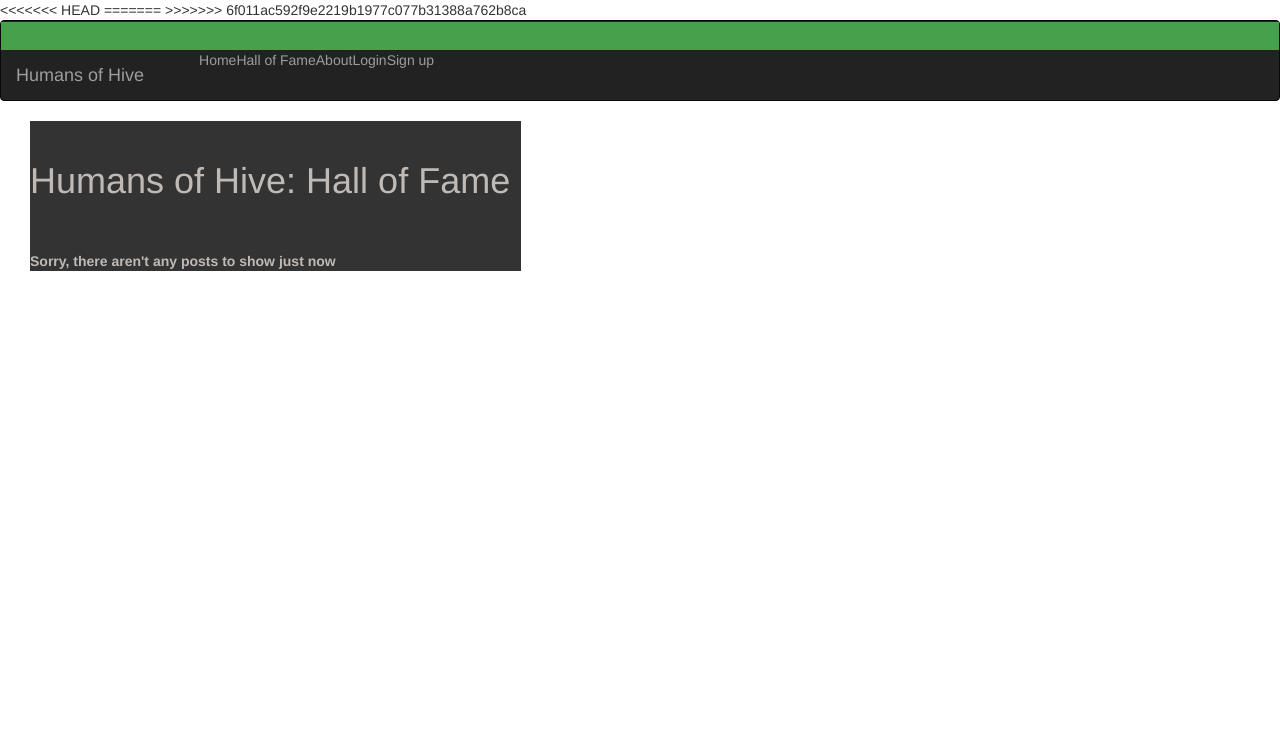
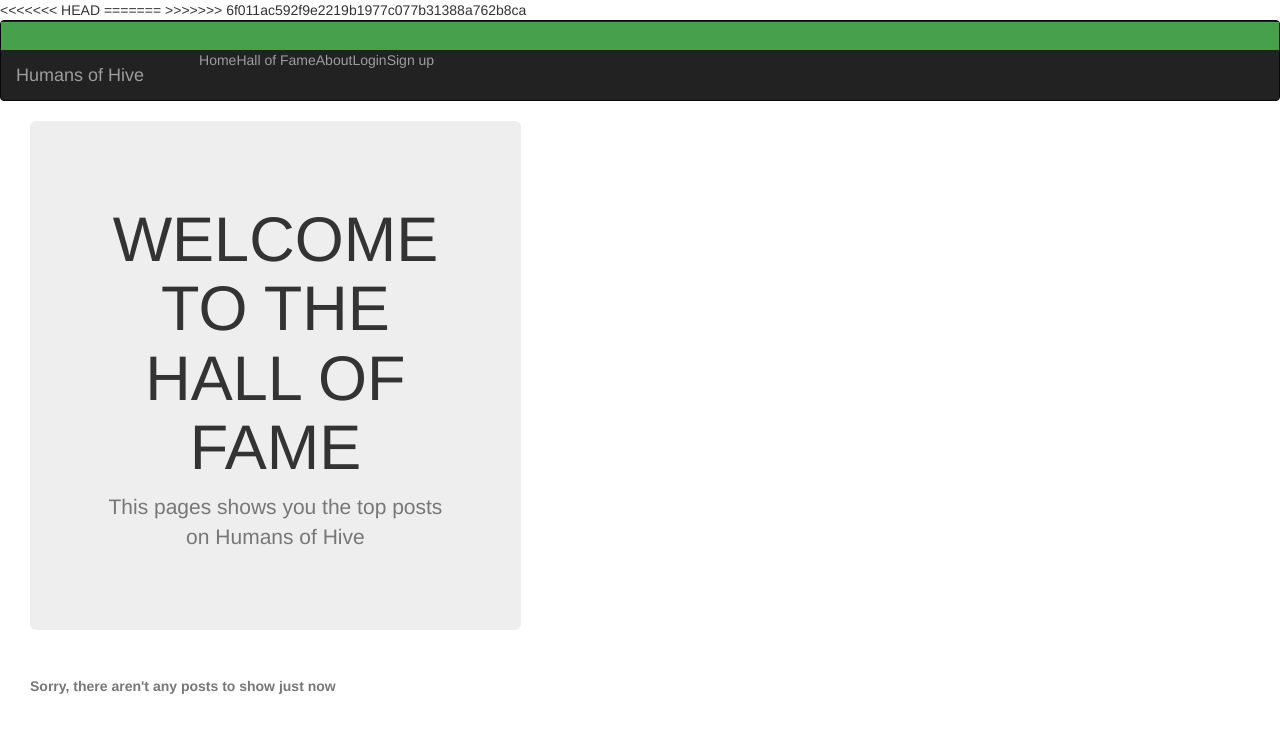
Before and after one commit to AllanPetrie/humans_of_hive_project, a Django app: page /humans_of_hive/hall_of_fame/ in a window 1280 px wide. Shown: the top 733 px of the page. Run offline with Django 3.2, Linux system fonts and the light colour scheme; data that the repository does not hold is empty; some libraries are stand-ins or nearby versions.

Commit message:
20:48 27/03/18 Allan

```diff
--- a/templates/humans_of_hive/hall_of_fame.html
+++ b/templates/humans_of_hive/hall_of_fame.html
@@ -1,41 +1,43 @@
 {% extends 'humans_of_hive/base.html' %}
 {% load staticfiles %}
 
+
 {% block title_block %}
   <head>
-    <title>Humans of Hive</title>
-    <link rel="stylesheet" href="styles/layout.css" type="text/css">
+    <title>Hall of Fame</title>
+    <link href="http://v4-alpha.getbootstrap.com/dist/css/bootstrap.min.css" rel="stylesheet">
   </head>
 {% endblock %}
 
 {% block body_block %}
-  <div class="wrapper row1">
-    <header id="header" class="clear">
-      <div id="hgroup">
-        <h1><a href="#title">Humans of Hive: Hall of Fame</a></h1>
+  <section class="jumbotron text-center">
+    <div class="container">
+      <h1 class="jumbotron-heading">Welcome to the Hall of Fame</h1>
+      <p class="lead text-muted">This pages shows you the top posts on Humans of Hive</p>
     </div>
-    </header>
+  </section>
 
-    <div id="hall_of_fame">
-      <!-- services area -->
-      <selection id="services" class="clear">
-      <!-- article 1 -->
+  <div class="album text-muted">
+    <div class="container">
+
+      <div class="row">
         {% if posts %}
-      <ul>
           {% for post in posts %}
-        <li>
-          <article class="one_third">
-              <!--still need to display image -->
-              <b>{{post.user}}</b>
-              <a href="{% url 'show_post' post.slug %}">{{post.title}}</a>
-            </article>
-        </li>
+            <div class="card">
+              {% if post.image %}
+                <img data-src="{{ MEDIA_URL}}{{ post.picture }}" alt="{{ post.title}}" style="height: 150px; width: 100%; display: block;">
+              {% else %}
+                <img src="{% static 'images/story_placeholder.jpg'}" alt="placeholder" style="height: 150px; width: 100%; display: block;">
+              {% endif %}
+              <b>{{ post.user }}</b>
+              <p class="card-text"><a href="{% url 'show_post' post.slug %}">{{post.title}}</a></p>
+            </div>
         {% endfor %}
-      </ul>
         {% else %}
           <strong>Sorry, there aren't any posts to show just now</strong>
         {% endif %}
-      </selection>
       </div>
     </div>
+  </div>
+
 {% endblock %}
--- a/templates/humans_of_hive/home.html
+++ b/templates/humans_of_hive/home.html
@@ -24,7 +24,11 @@
         {% if posts %}
           {% for post in posts %}
             <div class="card">
-              <img data-src="{{ MEDIA_URL}}{{ post.picture }}" alt="{{ post.title}}">
+              {% if post.image %}
+                <img data-src="{{ MEDIA_URL}}{{ post.picture }}" alt="{{ post.title}}" style="height: 150px; width: 100%; display: block;">
+              {% else %}
+                <img src="{% static 'images/story_placeholder.jpg'}" alt="placeholder" style="height: 150px; width: 100%; display: block;">
+              {% endif %}
               <b>{{ post.user }}</b>
               <p class="card-text"><a href="{% url 'show_post' post.slug %}">{{post.title}}</a></p>
             </div>
--- a/templates/humans_of_hive/view_post.html
+++ b/templates/humans_of_hive/view_post.html
@@ -13,8 +13,9 @@
 
 {% block body_block %}
   {% if post %}
-    <div>
-      <h1>{{ post.title }}</h1>
+  <div class="jumbotron">
+    <div class="container">
+      <h1 class="display-3">{{ post.title }}</h1>
       <b>{{ post.user }}</b>
       {% if request.user.is_authenticated %}
         {% if follows == False %}
@@ -29,6 +30,7 @@
       {% endif %}
       <hr />
     </div>
+  </div>
 
   <!--Upvote/Downvote buttons -->
     <div>
```
Also changed, not shown: templates/humans_of_hive/add_comment.html (+8 -10 lines), templates/humans_of_hive/add_post.html (+4 -12 lines), static/images/story_placeholder.jpg (added). Lines whose indentation alone changed are shown as unchanged.
